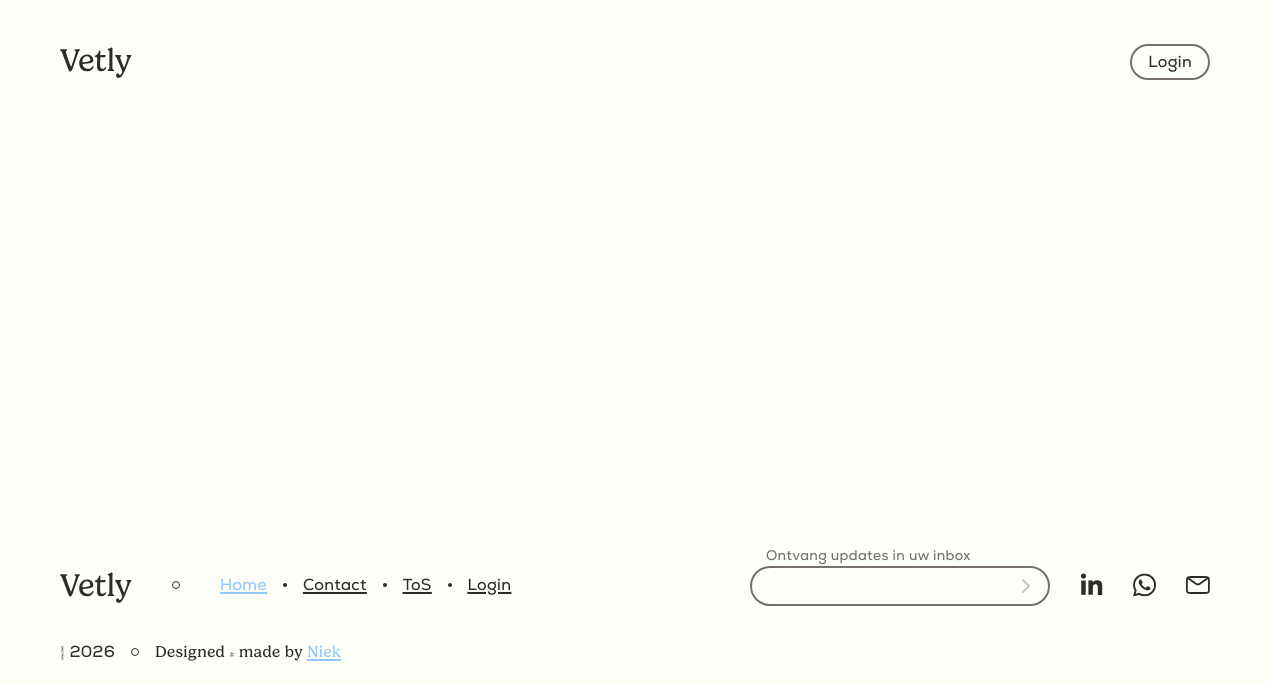
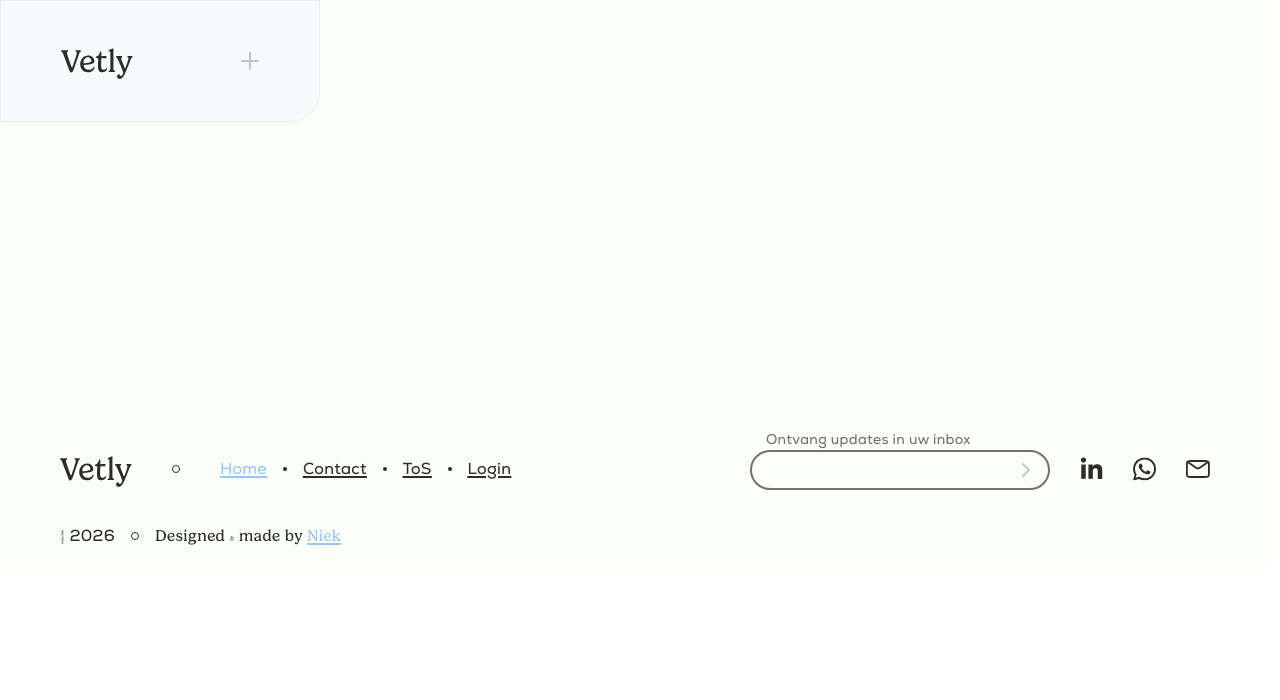
Before and after one commit to cactusniek/Vetly, a React (Vite) app: page / in a window 1280 px wide. Shown: the top 700 px of the page. Built offline with nearby package versions, Linux system fonts and the light colour scheme.

Commit message:
update: extend mobile_nav to desktop breakpoint in Header.scss

```diff
--- a/src/components/Header.tsx
+++ b/src/components/Header.tsx
@@ -9,6 +9,7 @@ import '../styles/site/header.scss'
 export default function Header() {
     const [openNav, setOpenNav] = useState(false)
     // if openNav = true page must not be scrollable
+    // if screensize goes below ... setOpenNav(false)
 
     const handleToggle = (e: React.MouseEvent) => {
         e.stopPropagation()
@@ -27,16 +28,16 @@ export default function Header() {
                 <div className="container_top">
                     <div className="container_logo">
                         <img alt="Vetly" src={Logo} className="image_Logo" />
+
+                        <div onClick={handleToggle} className="button_menu">
+                            <img src={MenuIcon} className={`icon_Menu ${openNav ? 'rotate' : ''}`} />
+                        </div>
                     </div>
+                </div>
 
-                    <div onClick={handleToggle} className="button_menu">
-                        <img src={MenuIcon} className={`icon_Menu ${openNav ? 'rotate' : ''}`} />
-                    </div>
-
-                    <NavLink to={'/login'} className="button_login">
-                        Login
-                    </NavLink>
-                </div>
+                {/* <NavLink to={'/login'} className="button_login">
+                    Login
+                </NavLink> */}
 
                 <div className={`nav_mobile ${openNav ? 'open' : ''}`}>
                     {[
--- a/src/styles/site/footer.scss
+++ b/src/styles/site/footer.scss
@@ -144,7 +144,7 @@
                     position: relative;
 
                     .input_mail {
-                        padding-left: 0.75rem;
+                        padding-left: 0.85rem;
                         padding-right: 2.5rem;
                         box-sizing: border-box;
 
--- a/src/styles/site/header.scss
+++ b/src/styles/site/header.scss
@@ -17,7 +17,7 @@
         padding-top: 0rem;
         padding-inline: 0rem;
 
-        position: static;
+        // position: static;
     }
 
     .container_header {
@@ -41,13 +41,14 @@
         @include respond-up-width(xxl) {
             padding-top: 2.5rem;
             padding-inline: 3.75rem;
+            padding-bottom: 2.5rem;
 
-            background-color: transparent;
-            backdrop-filter: none;
-            -webkit-backdrop-filter: none;
+            width: 20rem;
 
-            border: none;
-            border-radius: none;
+            border-top-left-radius: 0;
+            border-top-right-radius: 0;
+            border-bottom-left-radius: 0;
+            border-bottom-right-radius: $border-radius-md;
         }
 
         .container_top {
@@ -56,6 +57,12 @@
             justify-content: space-between;
 
             .container_logo {
+                display: flex;
+                align-items: center;
+                justify-content: space-between;
+
+                width: 100%;
+
                 .image_Logo {
                     width: 3.375rem;
                     height: 1.875rem;
@@ -64,8 +71,8 @@
                     -webkit-user-drag: none;
 
                     @include respond-up-width(xxl) {
-                        width: 100%;
-                        height: 100%;
+                        width: auto;
+                        height: auto;
                     }
                 }
             }
@@ -77,7 +84,7 @@
                 align-items: center;
 
                 @include respond-up-width(xxl) {
-                    display: none;
+                    // display: none;
                 }
 
                 .icon_Menu {
@@ -89,6 +96,7 @@
 
                 .icon_Menu.rotate {
                     transform: rotate(-45deg);
+                }
             }
         }
 
@@ -121,9 +129,10 @@
                 display: block;
             }
         }
-        }
 
         .nav_mobile {
+            padding-top: 0rem;
+
             display: flex;
             flex-direction: column;
             justify-content: center;
@@ -140,10 +149,11 @@
             transition:
                 opacity 0.3s ease,
                 max-height 0.3s ease 0.2s,
-                height 0.3s ease 0.2s;
+                height 0.3s ease 0.2s,
+                padding-top 0.3s ease 0.2s;
 
             @include respond-up-width(xxl) {
-                display: none;
+                // display: none;
             }
 
             .nav_route {
@@ -161,7 +171,7 @@
                 &::after {
                     position: absolute;
                     left: 0;
-                    bottom: -1px;
+                    bottom: 0px;
 
                     width: 0;
                     height: 0.2rem;
@@ -183,6 +193,27 @@
 
                     background-color: rgba($color-text-muted, 0.6);
                 }
+
+                @include respond-up-width(xxl) {
+                    font-size: 20px;
+                    font-weight: 400;
+
+                    &::after {
+                        position: absolute;
+                        left: 0;
+                        bottom: -1px;
+
+                        width: 0;
+                        height: 0.15rem;
+
+                        content: '';
+                        background-color: rgba($color-text-muted, 0.6);
+
+                        transition:
+                            width 0.5s ease,
+                            background-color 0.5s ease;
+                    }
+                }
             }
 
             .nav_route.active {
@@ -197,20 +228,30 @@
         }
 
         .nav_mobile.open {
+            padding-top: 1.5rem;
+
             max-height: 100dvh;
             height: calc(100dvh - 6.25rem);
 
             opacity: 1;
+
+            z-index: 100;
 
             pointer-events: auto;
 
             transition:
                 opacity 0.5s ease 0.3s,
                 max-height 0.3s ease,
-                height 0.3s ease;
+                height 0.3s ease,
+                padding-top 0.3s ease;
 
             @include respond-up-width(xxl) {
-                display: none;
+                height: calc(100%);
+
+                transition:
+                    opacity 0.5s ease 0.3s,
+                    max-height 0.6s ease,
+                    height 0.6s ease;
             }
         }
     }
```
Lines whose indentation alone changed are shown as unchanged.
